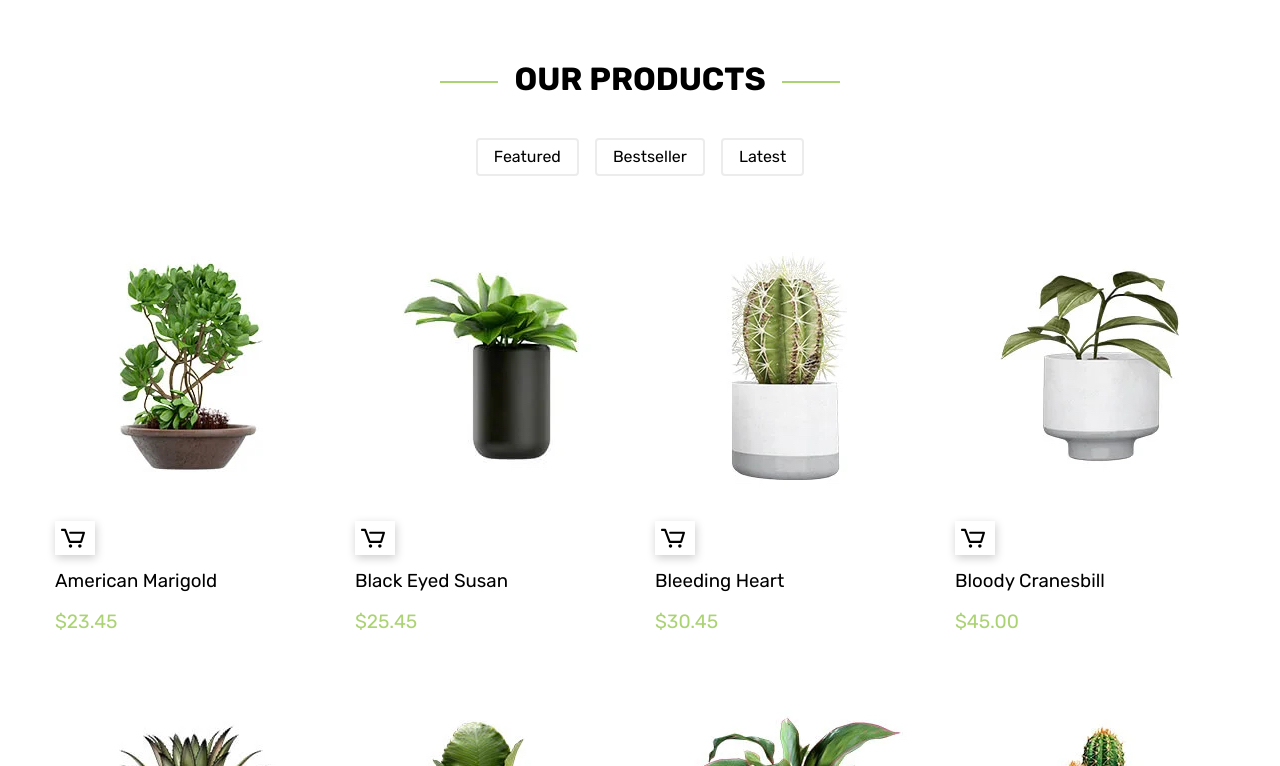
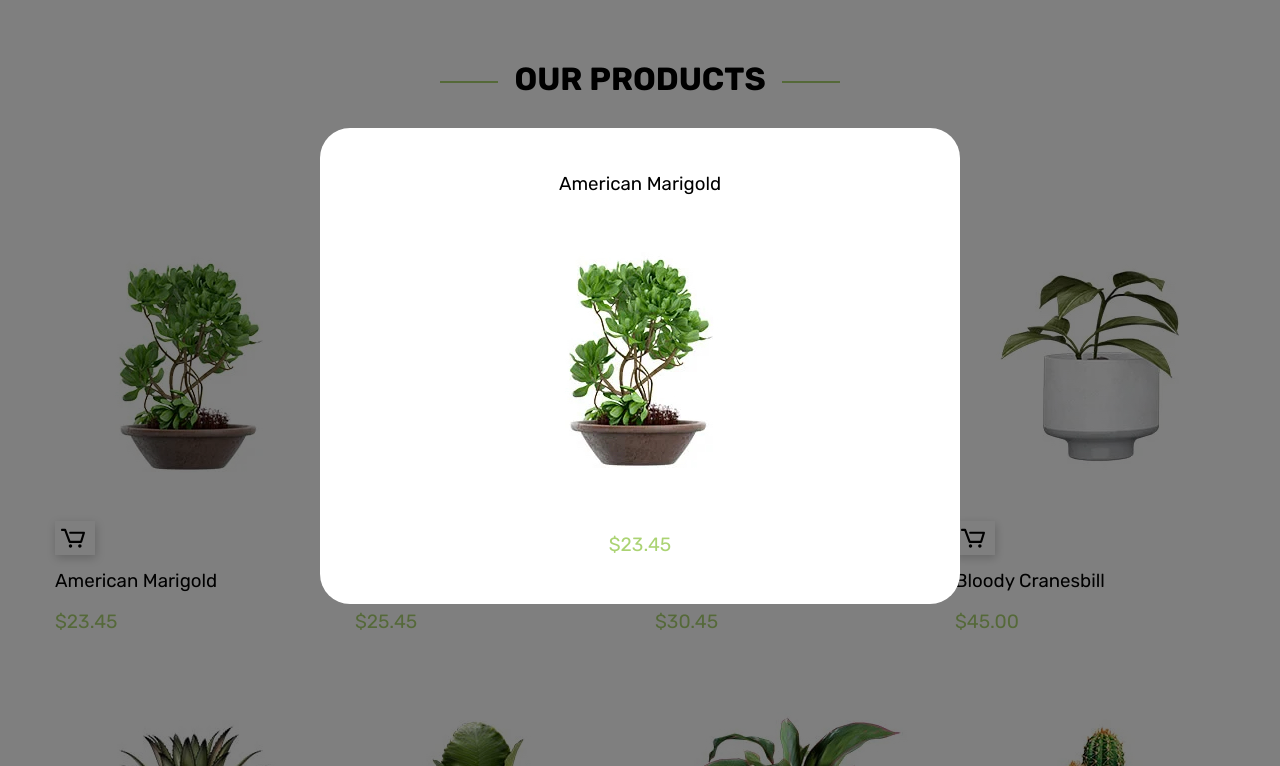
Before and after one commit to emmacodeswell/emma-clarke-project-one, a plain HTML site: page index.html in a window 1280 px wide. Both pictures are taken after a click on the picture 190 px from the left and 1415 px from the top of the page. Shown: the part 1049-1815 px from the top of the page. Drawn offline with Linux system fonts and the light colour scheme.

Commit message:
Update `style.css` file

```diff
--- a/styles/style.css
+++ b/styles/style.css
@@ -446,6 +446,7 @@ p.greenInfo time {
   width: min-content;
 }
 .cta:hover {
+  cursor: pointer;
   color: #fff;
   background-color: #475E28;
 }
@@ -554,6 +555,25 @@ p.greenInfo time {
 }
 #contactPage .contact form button {
   margin-left: auto;
+}
+
+#pop-up {
+  display: flex;
+  justify-content: center;
+  align-items: center;
+  background: rgba(0, 0, 0, 0.5);
+  position: fixed;
+  top: 0;
+  left: 0;
+  right: 0;
+  bottom: 0;
+}
+#pop-up > div {
+  background-color: white;
+  border-radius: 30px;
+  padding: 30px;
+  min-width: 50%;
+  text-align: center;
 }
 
 .promo {
@@ -694,6 +714,7 @@ nav ul li a {
   }
 }
 .gallery .options button:hover {
+  cursor: pointer;
   border: 2px dotted #ABD373;
 }
 
@@ -726,6 +747,9 @@ nav ul li a {
 .products .plant > img {
   width: 100%;
 }
+.products .plant > img:hover {
+  cursor: pointer;
+}
 @media (max-width: 767px) {
   .products .plant > img {
     padding: 0 25%;
@@ -743,6 +767,7 @@ nav ul li a {
   width: 1.75rem;
 }
 .products .plant button:hover {
+  cursor: pointer;
   box-shadow: 1px 3px 9px 0px rgba(22, 59, 12, 0.6);
 }
 
```
